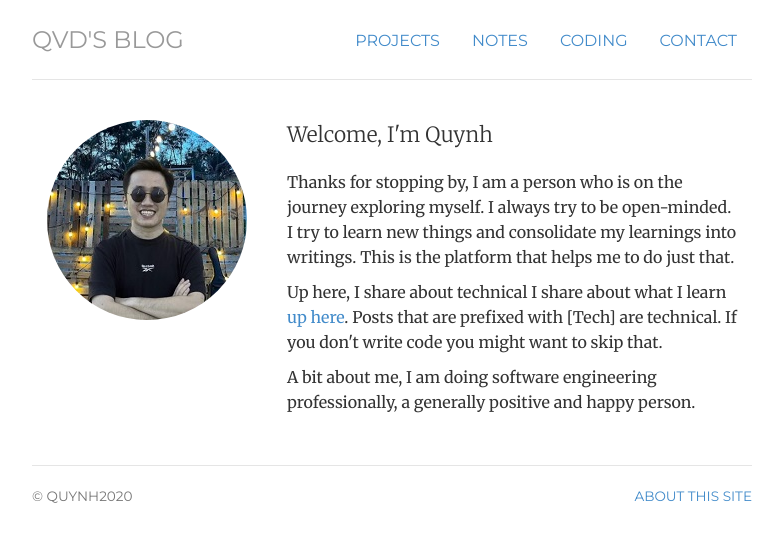
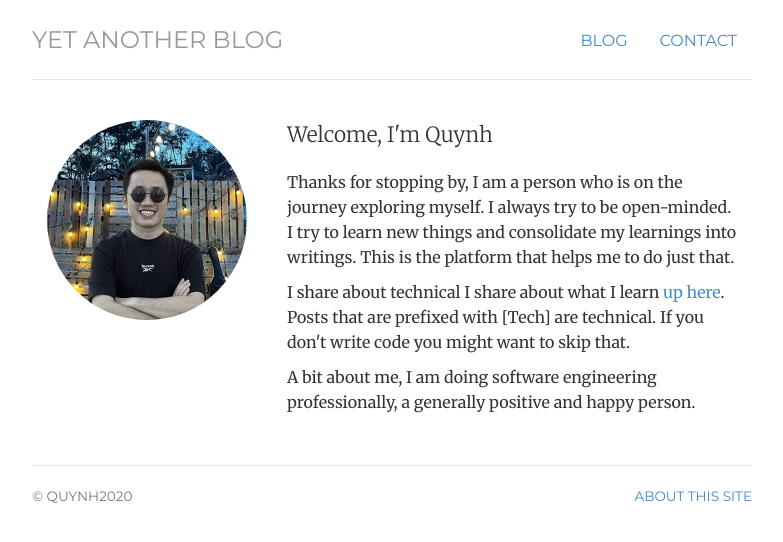
Before and after one commit to quynhdinh/quynhdinh.github.io, a Jekyll site: the page built from index.html, in a window 1280 px wide. Shown: the top 542 px of the page, without its empty margins (248-1031 px from the left). Built offline with Jekyll 4.4.1, drawn with Linux system fonts in a browser that asks for light colours.

Commit message:
remove headers

```diff
--- a/_includes/header.html
+++ b/_includes/header.html
@@ -1,10 +1,10 @@
 <div class="header">
 	<ul class="nav nav-pills pull-right">
 		<!--<li class="{{ page.cv }}"><a href="/cv" title="CV">CV</a></li>-->
-		<li class="{{ page.projects }}"><a href="/projects" title="Projects">Projects</a></li>
-		<li class="{{ page.notes }}"><a href="/notes" title="Notes">Notes</a></li>
-		<li class="{{ page.dsa }}"><a href="/dsa" title="Coding">Coding</a></li>
+		<!-- <li class="{{ page.projects }}"><a href="/projects" title="Projects">Projects</a></li> -->
+		<li class="{{ page.notes }}"><a href="/notes" title="Notes">Blog</a></li>
+		<!-- <li class="{{ page.dsa }}"><a href="/dsa" title="Coding">Coding</a></li> -->
 		<li class="{{ page.contact }}"><a href="/contact" title="Contact">Contact</a></li>
 	</ul>
-	<h3 class="text-muted"><a href="/">qvd's blog</a></h3>
+	<h3 class="text-muted"><a href="/">yet another blog</a></h3>
 </div> <!-- /header -->
--- a/index.html
+++ b/index.html
@@ -16,7 +16,7 @@ description: Quynh Dinh Personal blog.
 	<p></p>
         <p>Thanks for stopping by, I am a person who is on the journey exploring myself. I always try to
         be open-minded. I try to learn new things and consolidate my learnings into writings. This is the platform that helps me to do just that.</p>
-        <p>Up here, I share about technical I share about what I learn <a href="notes">up here</a>. Posts that are prefixed with [Tech] are technical.
+        <p>I share about technical I share about what I learn <a href="notes">up here</a>. Posts that are prefixed with [Tech] are technical.
         If you don't write code you might want to skip that.</p>
         <p>A bit about me, I am doing software engineering professionally, a generally positive and happy person.</p>
 	</div>
```
